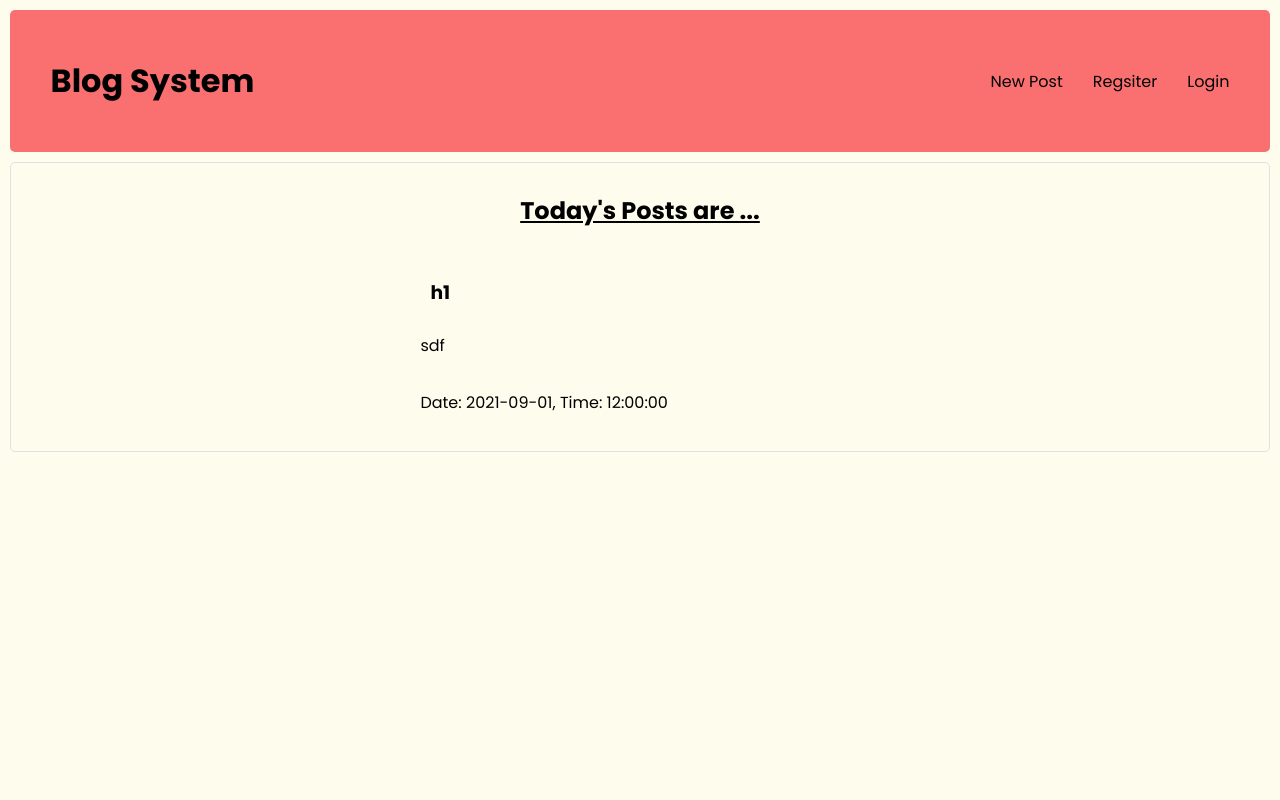
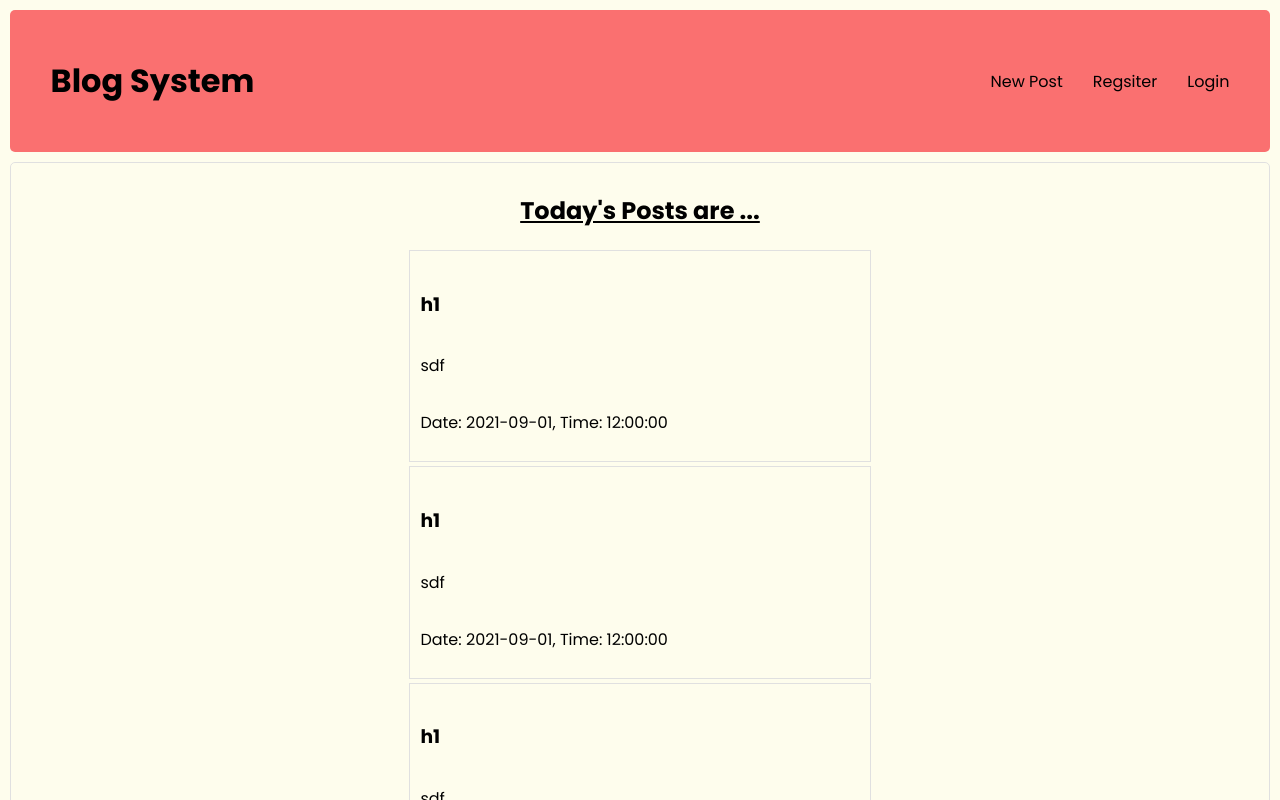
Before and after one commit to itscharanteja/blog-management-system, a React (Vite) app in the folder FrontEnd/: page / in a window 1280 px wide. Built offline with nearby package versions, Linux system fonts and the light colour scheme.

Commit message:
Some random changes... nothing learnt much

```diff
--- a/FrontEnd/src/App.jsx
+++ b/FrontEnd/src/App.jsx
@@ -10,6 +10,24 @@ import Register from "./components/Register";
 
 function App() {
   const [posts, setPosts] = React.useState([
+    {
+      title: "h1",
+      content: "sdf",
+      image:
+        "/Users/charan/Desktop/Wallpapers/arthur-morgan-evening-ride-hy.jpg",
+      date: "2021-09-01",
+      time: "12:00:00",
+      id: 1,
+    },
+    {
+      title: "h1",
+      content: "sdf",
+      image:
+        "/Users/charan/Desktop/Wallpapers/arthur-morgan-evening-ride-hy.jpg",
+      date: "2021-09-01",
+      time: "12:00:00",
+      id: 2,
+    },
     {
       title: "h1",
       content: "sdf",
--- a/FrontEnd/src/components/NewPost.jsx
+++ b/FrontEnd/src/components/NewPost.jsx
@@ -7,7 +7,7 @@ function NewPost({ addPost }) {
   const initialValues = {
     title: "",
     content: "",
-    image: null,
+    image: "",
   };
 
   const validationSchema = Yup.object({
--- a/FrontEnd/src/components/PostList.scss
+++ b/FrontEnd/src/components/PostList.scss
@@ -23,7 +23,6 @@
     text-decoration: underline;
   }
   h3 {
-    margin: 10px;
     align-self: flex-start;
   }
   p {
@@ -33,7 +32,9 @@
     display: grid;
     grid-template-columns: 1.2fr 0.8fr;
     gap: 10px;
-    margin: 10px;
+    border: 1px solid #e0e0e0;
+    padding: 10px;
+    margin: 2px;
   }
   .postBody {
     margin-top: 10px;
--- a/FrontEnd/styles.css
+++ b/FrontEnd/styles.css
@@ -20,7 +20,6 @@ html {
   scrollbar-width: none; /* Hide scrollbar for Firefox */
   -ms-overflow-style: none; /* Hide scrollbar for Internet Explorer and Edge */
   overflow: -moz-scrollbars-none; /* Hide scrollbar for older versions of Firefox */
-  overflow: hidden;
 }
 /* Path: index.html */
 body:hover,
```
Also changed, not shown: 1 other file (tests, documents, lock files or other folders).
